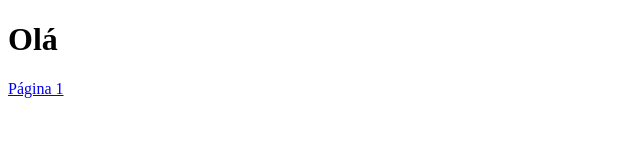
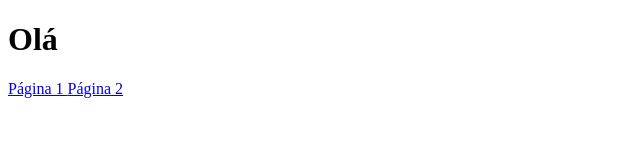
Before and after one commit to GuilhermeOliveiraIPCA/Desenvolvimento, a plain HTML site: page index.html in a window 1280 px wide. Shown: the full height of the page, 0-640 px from the left. Drawn offline with Linux system fonts and the light colour scheme.

Commit message:
adicionei outro link

```diff
--- a/index.html
+++ b/index.html
@@ -10,5 +10,6 @@
 <body>
     <h1> Olá </h1>
 <a href="page1.html"> Página 1 </a>
+<a href="page2.html"> Página 2 </a>
 </body>
 </html>
```
